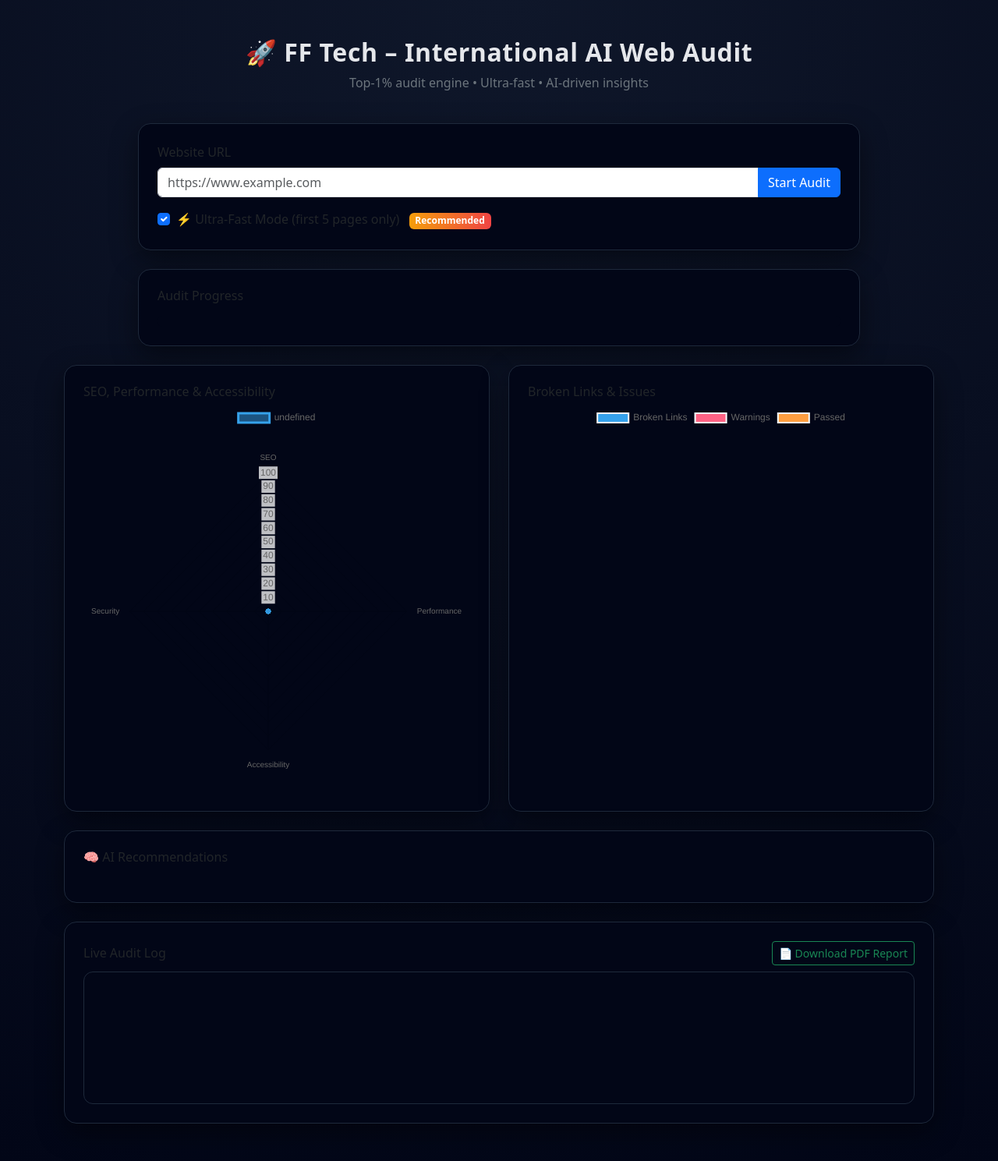
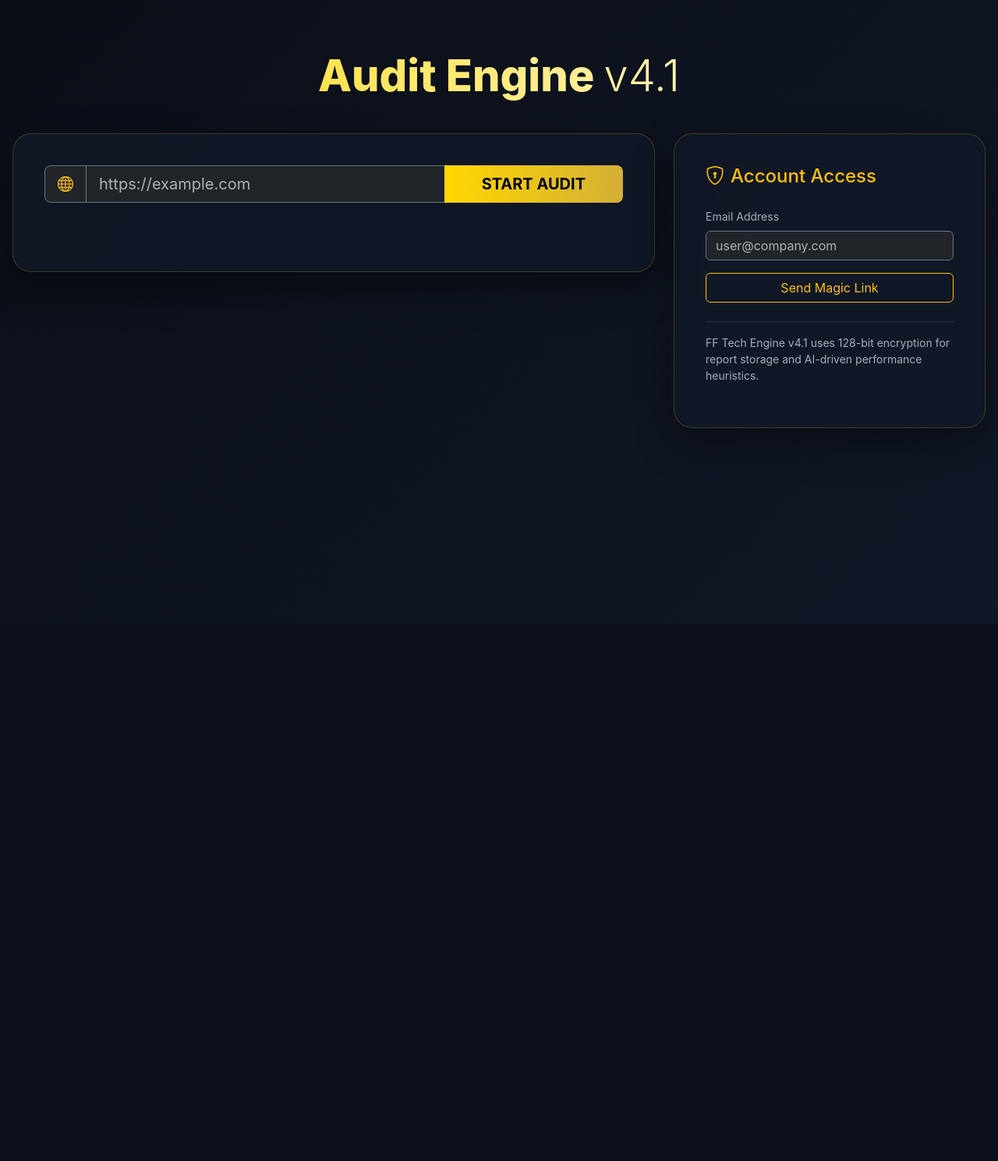
Before and after one commit to Swalehjamshaid/Jinnat.com, a FastAPI app: page / in a window 1280 px wide. Shown: the whole page at 78% size. After the commit the page ends 800 px from the top, so only its background shows below. Run offline with FastAPI, Linux system fonts and the light colour scheme.

Commit message:
Update index.html

```diff
--- a/fftech-ai-website-audit-saas-railway-ready/app/templates/index.html
+++ b/fftech-ai-website-audit-saas-railway-ready/app/templates/index.html
@@ -1,213 +1,262 @@
 <!DOCTYPE html>
-<html lang="en">
+<html lang="en" data-bs-theme="dark">
 <head>
-  <meta charset="UTF-8" />
-  <meta name="viewport" content="width=device-width, initial-scale=1.0" />
-  <title>FF Tech – World-Class AI Web Audit</title>
-
-  <!-- Bootstrap -->
-  <link href="https://cdn.jsdelivr.net/npm/bootstrap@5.3.2/dist/css/bootstrap.min.css" rel="stylesheet">
-
-  <!-- Chart.js -->
+  <meta charset="UTF-8">
+  <meta name="viewport" content="width=device-width, initial-scale=1.0">
+  <title>FF Tech Audit – Professional Website Auditor</title>
+  <link href="https://cdn.jsdelivr.net/npm/bootstrap@5.3.3/dist/css/bootstrap.min.css" rel="stylesheet">
+  <link href="https://cdn.jsdelivr.net/npm/bootstrap-icons@1.11.3/font/bootstrap-icons.css" rel="stylesheet">
   <script src="https://cdn.jsdelivr.net/npm/chart.js"></script>
-
   <style>
+    :root {
+      --bg: #0a0e17;
+      --card: #111827;
+      --glass: rgba(17, 24, 39, 0.85);
+      --border: rgba(255, 215, 0, 0.2);
+      --gold: #ffd700;
+      --gold-dark: #d4af37;
+    }
     body {
-      background: radial-gradient(circle at top, #0f172a, #020617);
-      color: #e5e7eb;
+      background: linear-gradient(135deg, #0a0e17 0%, #111827 100%);
+      color: #e2e8f0;
       min-height: 100vh;
+      font-family: 'Inter', system-ui, sans-serif;
     }
-    .card {
-      background: #020617;
-      border: 1px solid #1e293b;
-      border-radius: 16px;
-      box-shadow: 0 12px 35px rgba(0,0,0,0.45);
+    .main-container { max-width: 1300px; margin: 0 auto; padding: 4rem 1rem; }
+    .header-title {
+      font-size: 3.5rem;
+      font-weight: 800;
+      background: linear-gradient(90deg, var(--gold), #fff);
+      -webkit-background-clip: text;
+      -webkit-text-fill-color: transparent;
+      margin-bottom: 2.5rem;
+      text-align: center;
     }
-    .audit-title {
-      font-weight: 800;
-      letter-spacing: 0.6px;
+    .card-glass {
+      background: var(--glass);
+      border: 1px solid var(--border);
+      backdrop-filter: blur(15px);
+      border-radius: 1.5rem;
+      padding: 2.5rem;
+      box-shadow: 0 20px 50px rgba(0,0,0,0.4);
     }
-    .progress {
-      height: 14px;
-      background: #020617;
+    #loadingOverlay {
+      position: fixed; inset: 0; background: rgba(10,14,23,0.98);
+      color: var(--gold); display: none; flex-direction: column;
+      justify-content: center; align-items: center; z-index: 9999;
     }
-    .progress-bar {
-      background: linear-gradient(90deg, #3b82f6, #22c55e);
+    .metric-box {
+      background: rgba(255, 255, 255, 0.03);
+      border: 1px solid rgba(255,215,0,0.1);
+      border-radius: 1rem;
+      padding: 1.5rem;
+      text-align: center;
+      transition: 0.3s;
     }
-    .log-box {
-      background: #020617;
-      border: 1px solid #1e293b;
-      border-radius: 12px;
-      padding: 12px;
-      height: 170px;
-      overflow-y: auto;
-      font-family: monospace;
-      font-size: 0.85rem;
-      color: #22c55e;
+    .metric-box:hover { border-color: var(--gold); transform: translateY(-5px); }
+    .metric-value { font-size: 2.5rem; font-weight: 800; color: var(--gold); }
+    .metric-label { font-size: 0.9rem; color: #9ca3af; text-transform: uppercase; letter-spacing: 1px; }
+    .chart-container {
+      background: rgba(255,255,255,0.02);
+      border-radius: 1rem;
+      padding: 1.5rem;
+      margin-bottom: 2rem;
     }
-    .badge-fast {
-      background: linear-gradient(90deg,#f59e0b,#ef4444);
+    .btn-gold {
+      background: linear-gradient(90deg, var(--gold), var(--gold-dark));
+      border: none; color: #000; font-weight: 700;
     }
+    .btn-gold:hover { opacity: 0.9; transform: scale(1.02); }
   </style>
 </head>
 <body>
 
-<div class="container py-5">
-
-  <!-- Header -->
-  <div class="row mb-4">
-    <div class="col text-center">
-      <h2 class="audit-title">🚀 FF Tech – International AI Web Audit</h2>
-      <p class="text-secondary">Top-1% audit engine • Ultra-fast • AI-driven insights</p>
+  <div id="loadingOverlay">
+    <div class="spinner-border text-warning mb-4" style="width:4rem;height:4rem;"></div>
+    <h3 id="statusLabel">Initializing Engine...</h3>
+    <div class="w-50 mt-3">
+      <div class="progress" style="height: 10px;">
+        <div id="loadingBar" class="progress-bar progress-bar-striped progress-bar-animated bg-warning" style="width: 5%"></div>
+      </div>
     </div>
   </div>
 
-  <!-- URL + Controls -->
-  <div class="row mb-4">
-    <div class="col-lg-10 mx-auto">
-      <div class="card p-4">
-        <label class="form-label">Website URL</label>
-        <div class="input-group mb-3">
-          <input id="urlInput" class="form-control" placeholder="https://www.example.com" />
-          <button class="btn btn-primary" onclick="startAudit()">Start Audit</button>
+  <div class="main-container">
+    <h1 class="header-title">Audit Engine <span style="font-weight: 300;">v4.1</span></h1>
+
+    <div class="row g-4">
+      <div class="col-lg-8">
+        <div class="card-glass">
+          <div class="input-group input-group-lg mb-5">
+            <span class="input-group-text bg-dark border-secondary text-warning"><i class="bi bi-globe"></i></span>
+            <input id="urlInput" type="url" class="form-control bg-dark text-white border-secondary" placeholder="https://example.com">
+            <button id="btnRun" class="btn btn-gold px-5">START AUDIT</button>
           </div>
 
-        <div class="form-check">
-          <input class="form-check-input" type="checkbox" id="fastMode" checked>
-          <label class="form-check-label">
-            ⚡ Ultra-Fast Mode (first 5 pages only)
-            <span class="badge badge-fast ms-2">Recommended</span>
-          </label>
+          <div id="resultsPanel" class="d-none">
+            <div class="text-center mb-5">
+              <div class="d-inline-block p-4 rounded-circle border border-warning mb-3">
+                <h2 id="ovScore" class="display-2 fw-bold mb-0" style="color: var(--gold);">0</h2>
+              </div>
+              <h3 id="gradeDisplay" class="fw-bold">GRADE: —</h3>
+              <p class="text-muted">Analysis based on international SEO & performance benchmarks</p>
+            </div>
+
+            <div class="row g-3 mb-5">
+              <div class="col-md-3">
+                <div class="metric-box">
+                  <div class="metric-label">On-Page</div>
+                  <div id="onpageScore" class="metric-value">0</div>
+                </div>
+              </div>
+              <div class="col-md-3">
+                <div class="metric-box">
+                  <div class="metric-label">Performance</div>
+                  <div id="perfScore" class="metric-value">0</div>
+                </div>
+              </div>
+              <div class="col-md-3">
+                <div class="metric-box">
+                  <div class="metric-label">Coverage</div>
+                  <div id="coverageScore" class="metric-value">0</div>
+                </div>
+              </div>
+              <div class="col-md-3">
+                <div class="metric-box">
+                  <div class="metric-label">Confidence</div>
+                  <div id="confScore" class="metric-value">0</div>
+                </div>
+              </div>
+            </div>
+
+            <div class="row">
+              <div class="col-md-7">
+                <div class="chart-container">
+                  <canvas id="mainChart" height="250"></canvas>
+                </div>
+              </div>
+              <div class="col-md-5">
+                <div class="chart-container">
+                  <canvas id="radarChart" height="250"></canvas>
+                </div>
+                <div class="mt-3 p-3 bg-dark rounded border border-secondary">
+                  <div class="d-flex justify-content-between mb-2">
+                    <span>Internal Links:</span> <strong id="intCount" class="text-success">0</strong>
+                  </div>
+                  <div class="d-flex justify-content-between mb-2">
+                    <span>External Links:</span> <strong id="extCount" class="text-primary">0</strong>
+                  </div>
+                  <div class="d-flex justify-content-between">
+                    <span>Broken Links:</span> <strong id="brkCount" class="text-danger">0</strong>
+                  </div>
+                </div>
+              </div>
             </div>
           </div>
         </div>
       </div>
 
-  <!-- Progress -->
-  <div class="row mb-4">
-    <div class="col-lg-10 mx-auto">
-      <div class="card p-4">
-        <h6>Audit Progress</h6>
-        <div class="progress mt-2">
-          <div id="progressBar" class="progress-bar" style="width:0%"></div>
+      <div class="col-lg-4">
+        <div class="card-glass h-100">
+          <h4 class="text-warning mb-4"><i class="bi bi-shield-lock me-2"></i>Account Access</h4>
+          <div class="mb-4">
+            <label class="small text-muted mb-2">Email Address</label>
+            <input type="email" class="form-control bg-dark text-white border-secondary mb-3" placeholder="user@company.com">
+            <button class="btn btn-outline-warning w-100">Send Magic Link</button>
+          </div>
+          <hr class="border-secondary">
+          <p class="small text-muted">FF Tech Engine v4.1 uses 128-bit encryption for report storage and AI-driven performance heuristics.</p>
         </div>
       </div>
     </div>
   </div>
 
-  <!-- Charts -->
-  <div class="row g-4">
-    <div class="col-lg-6">
-      <div class="card p-4">
-        <h6>SEO, Performance & Accessibility</h6>
-        <canvas id="scoreChart"></canvas>
-      </div>
-    </div>
-    <div class="col-lg-6">
-      <div class="card p-4">
-        <h6>Broken Links & Issues</h6>
-        <canvas id="issueChart"></canvas>
-      </div>
-    </div>
-  </div>
+  <script>
+    let charts = {};
 
-  <!-- AI Recommendations -->
-  <div class="row mt-4">
-    <div class="col-lg-12">
-      <div class="card p-4">
-        <h6>🧠 AI Recommendations</h6>
-        <ul id="aiTips" class="text-secondary"></ul>
-      </div>
-    </div>
-  </div>
+    function initCharts(data) {
+      // Bar Chart
+      if (charts.bar) charts.bar.destroy();
+      charts.bar = new Chart(document.getElementById('mainChart'), {
+        type: 'bar',
+        data: {
+          labels: data.chart_data.bar.labels,
+          datasets: [{
+            label: 'Score',
+            data: data.chart_data.bar.data,
+            backgroundColor: ['#ffd700', '#3b82f6', '#10b981', '#ef4444']
+          }]
+        },
+        options: { plugins: { legend: { display: false } }, scales: { y: { max: 100 } } }
+      });
 
-  <!-- Logs + PDF -->
-  <div class="row mt-4">
-    <div class="col-lg-12">
-      <div class="card p-4">
-        <div class="d-flex justify-content-between align-items-center mb-2">
-          <h6 class="mb-0">Live Audit Log</h6>
-          <button class="btn btn-outline-success btn-sm" onclick="downloadPDF()">📄 Download PDF Report</button>
-        </div>
-        <div id="logBox" class="log-box"></div>
-      </div>
-    </div>
-  </div>
-
-</div>
-
-<script>
-let ws;
-
-const scoreChart = new Chart(document.getElementById('scoreChart'), {
+      // Radar Chart
+      if (charts.radar) charts.radar.destroy();
+      charts.radar = new Chart(document.getElementById('radarChart'), {
         type: 'radar',
         data: {
-    labels: ['SEO', 'Performance', 'Accessibility', 'Security'],
+          labels: data.chart_data.radar.labels,
           datasets: [{
-      data: [0,0,0,0],
-      fill: true
+            label: 'Site Profile',
+            data: data.chart_data.radar.data,
+            borderColor: '#ffd700',
+            backgroundColor: 'rgba(255, 215, 0, 0.2)'
           }]
         },
-  options: { scales: { r: { min: 0, max: 100 } } }
+        options: { scales: { r: { max: 100, ticks: { display: false } } } }
       });
-
-const issueChart = new Chart(document.getElementById('issueChart'), {
-  type: 'doughnut',
-  data: {
-    labels: ['Broken Links', 'Warnings', 'Passed'],
-    datasets: [{ data: [0,0,0] }]
-  }
-});
-
-function log(msg) {
-  const box = document.getElementById('logBox');
-  box.innerHTML += msg + '<br>';
-  box.scrollTop = box.scrollHeight;
     }
 
-function startAudit() {
+    document.getElementById('btnRun').addEventListener('click', () => {
       const url = document.getElementById('urlInput').value;
-  const fast = document.getElementById('fastMode').checked;
+      if (!url) return alert("Enter a URL");
 
-  document.getElementById('logBox').innerHTML = '';
-  document.getElementById('aiTips').innerHTML = '';
-  document.getElementById('progressBar').style.width = '0%';
+      const overlay = document.getElementById('loadingOverlay');
+      const statusLabel = document.getElementById('statusLabel');
+      const loadingBar = document.getElementById('loadingBar');
 
-  ws = new WebSocket(`ws://${location.host}/ws/audit-progress?url=${encodeURIComponent(url)}&fast=${fast}`);
+      overlay.style.display = 'flex';
+
+      const protocol = window.location.protocol === 'https:' ? 'wss:' : 'ws:';
+      const ws = new WebSocket(`${protocol}//${window.location.host}/ws/audit-progress?url=${encodeURIComponent(url)}`);
 
       ws.onmessage = (event) => {
-    const data = JSON.parse(event.data);
+        const res = JSON.parse(event.data);
 
-    if (data.progress !== undefined) {
-      document.getElementById('progressBar').style.width = data.progress + '%';
+        if (res.status) statusLabel.innerText = res.status;
+        if (res.crawl_progress) loadingBar.style.width = res.crawl_progress + '%';
+
+        if (res.finished) {
+          overlay.style.display = 'none';
+          document.getElementById('resultsPanel').classList.remove('d-none');
+
+          // Map Results
+          document.getElementById('ovScore').innerText = res.overall_score;
+          document.getElementById('gradeDisplay').innerText = `GRADE: ${res.grade}`;
+          document.getElementById('onpageScore').innerText = res.breakdown.onpage;
+          document.getElementById('perfScore').innerText = res.breakdown.performance;
+          document.getElementById('coverageScore').innerText = res.breakdown.coverage;
+          document.getElementById('confScore').innerText = res.breakdown.confidence;
+
+          document.getElementById('intCount').innerText = res.metrics.internal_links;
+          document.getElementById('extCount').innerText = res.metrics.external_links;
+          document.getElementById('brkCount').innerText = res.metrics.broken_internal_links;
+
+          initCharts(res);
+          ws.close();
         }
 
-    if (data.log) log(data.log);
-
-    if (data.scores) {
-      scoreChart.data.datasets[0].data = data.scores;
-      scoreChart.update();
-    }
-
-    if (data.issues) {
-      issueChart.data.datasets[0].data = data.issues;
-      issueChart.update();
-    }
-
-    if (data.ai_recommendations) {
-      const ul = document.getElementById('aiTips');
-      ul.innerHTML = '';
-      data.ai_recommendations.forEach(tip => {
-        ul.innerHTML += `<li>${tip}</li>`;
-      });
+        if (res.error) {
+          alert("Error: " + res.error);
+          overlay.style.display = 'none';
         }
       };
-}
 
-function downloadPDF() {
-  window.open('/audit/report/pdf', '_blank');
-}
+      ws.onerror = () => {
+        alert("WebSocket Connection Failed");
+        overlay.style.display = 'none';
+      };
+    });
   </script>
-
 </body>
 </html>
```
Lines whose indentation alone changed are shown as unchanged.
